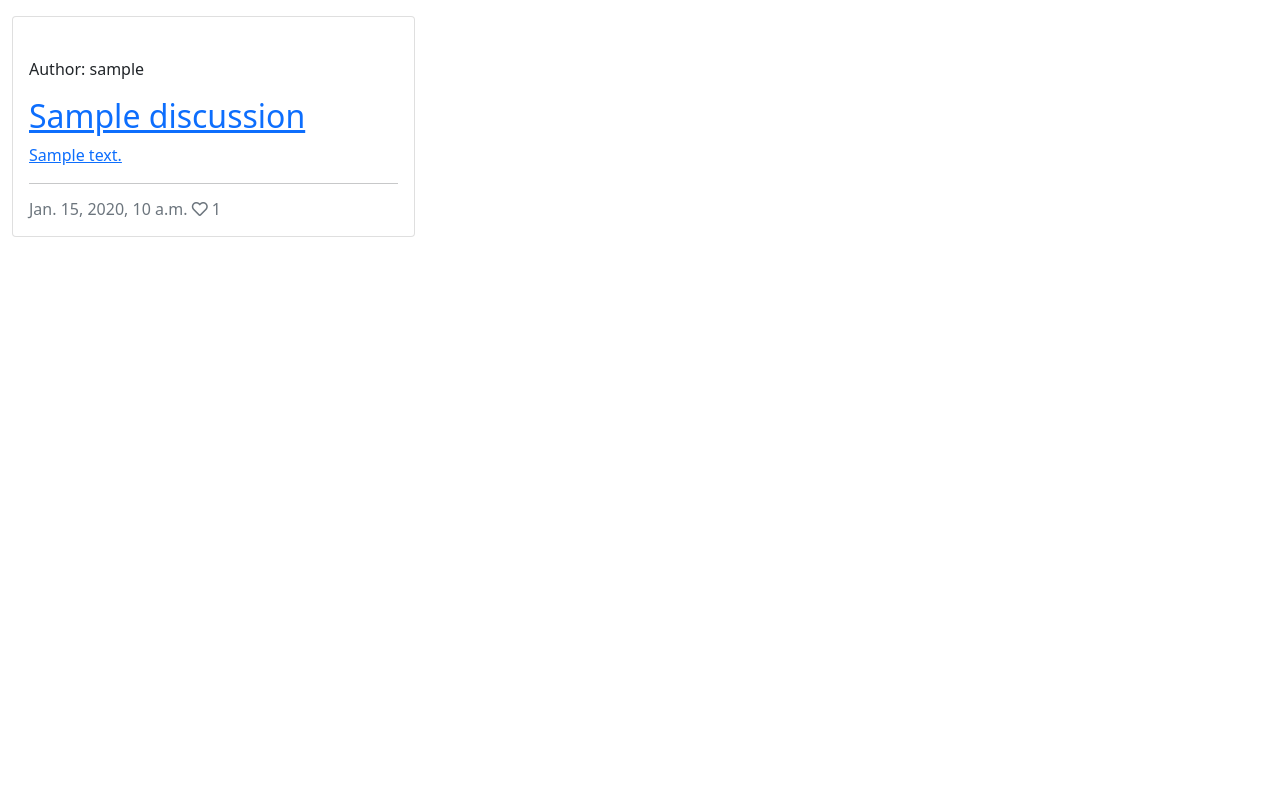
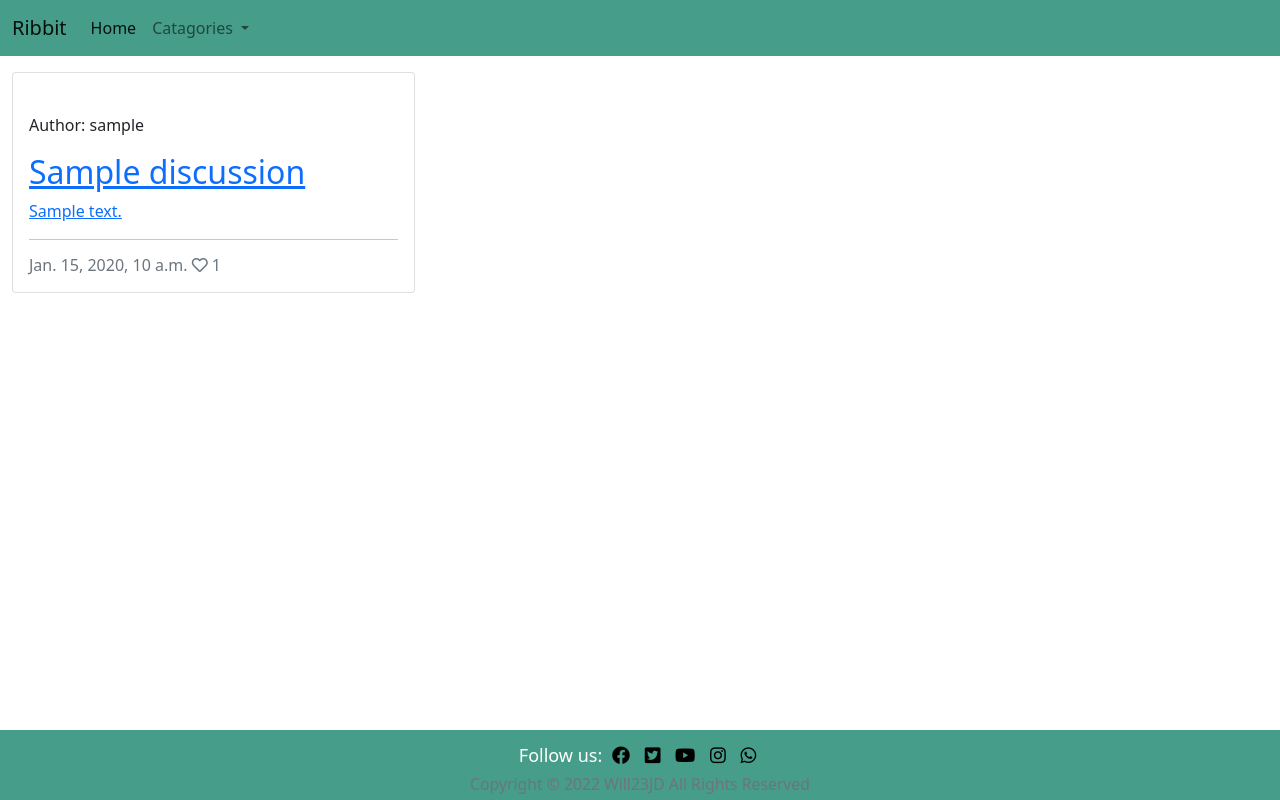
Before and after one commit to Code-Institute-Submissions/will23JD-Ribbit_SepResub, a Django app: page / in a window 1280 px wide. Run offline with Django 3.2, Linux system fonts and the light colour scheme; tables that the repository leaves empty hold one stand-in row (values such as "Sample post").

Commit message:
Add Navbar and footer to base.html

```diff
--- a/ribbit/settings.py
+++ b/ribbit/settings.py
@@ -131,7 +131,7 @@ USE_TZ = True
 
 STATIC_URL = '/static/'
 STATICFILES_STORAGE = 'cloudinary_storage.storage.StaticHashedCloudinaryStorage'
-STATICFILES_DRIS = [os.path.join(BASE_DIR, 'static')]
+STATICFILES_DIRS = [os.path.join(BASE_DIR, 'static')]
 STATIC_ROOT = os.path.join(BASE_DIR, 'staticfiles')
 
 MEDIA_URL = '/media/'
--- a/static/css/style.css
+++ b/static/css/style.css
@@ -0,0 +1,22 @@
+/* Navbar */
+
+.bg-aqua {
+    background-color: #469d89;
+}
+
+/* footer */
+
+footer {
+    color: white;
+    height: 70px;
+    font-size: large;
+}
+
+.f-d {
+    margin-top: 12px;
+}
+
+.f-d a {
+    padding: 5px;
+    color: black;
+}
--- a/templates/base.html
+++ b/templates/base.html
@@ -19,10 +19,50 @@
 
 </head>
 <body>
+    <!-- Navbar -->
+    <nav class="navbar navbar-expand-lg navbar-light bg-aqua">
+        <div class="container-fluid">
+          <a class="navbar-brand" href="{% url 'home' %}">Ribbit</a>
+          <button class="navbar-toggler" type="button" data-bs-toggle="collapse" data-bs-target="#navbarNavDropdown" aria-controls="navbarNavDropdown" aria-expanded="false" aria-label="Toggle navigation">
+            <span class="navbar-toggler-icon"></span>
+          </button>
+          <div class="collapse navbar-collapse" id="navbarNavDropdown">
+            <ul class="navbar-nav">
+              <li class="nav-item">
+                <a class="nav-link active" aria-current="page" href="{% url 'home' %}">Home</a>
+              </li>
+              <li class="nav-item dropdown">
+                <a class="nav-link dropdown-toggle" href="#" id="navbarDropdownMenuLink" role="button" data-bs-toggle="dropdown" aria-expanded="false">
+                  Catagories
+                </a>
+                <ul class="dropdown-menu" aria-labelledby="navbarDropdownMenuLink">
+                  <li><a class="dropdown-item" href="#">Action</a></li>
+                  <li><a class="dropdown-item" href="#">Another action</a></li>
+                  <li><a class="dropdown-item" href="#">Something else here</a></li>
+                </ul>
+              </li>
+            </ul>
+          </div>
+        </div>
+      </nav>
 
     {% block content %}
     <!-- Content Goes here -->
     {% endblock content %}
+    <footer class="fixed-bottom bg-aqua">
+        <div class="text-center f-d">Follow us:
+            <a href="http://facebook.com" target="_blank" rel="noopener" aria-label="Visit our Facbook page (opens in a new tab)"><i class="fab fa-facebook"></i></a>
 
+            <a href="http://twitter.com" target="_blank" rel="noopener" aria-label="Visit our Twitter page (opens in a new tab)"><i class="fab fa-twitter-square"></i></a>
+
+            <a href="http://youtube.com" target="_blank" rel="noopener" aria-label="Visit our Youtube page (opens in a new tab)"><i class="fab fa-youtube"></i></a>
+
+            <a href="http://instagram.com" target="_blank" rel="noopener" aria-label="Visit our Instagram page (opens in a new tab)"><i class="fab fa-instagram"></i></a>
+
+            <a href="http://whatsapp.com" target="_blank" rel="noopener" aria-label="Visit our WhatsApp page (opens in a new tab)"><i class="fab fa-whatsapp"></i></a>
+            <p class="form-text">Copyright &copy; <script>document.write(new Date().getFullYear())</script> Will23JD All Rights Reserved</p>
+        </div>
+
+    </footer>
 </body>
 </html>
```
